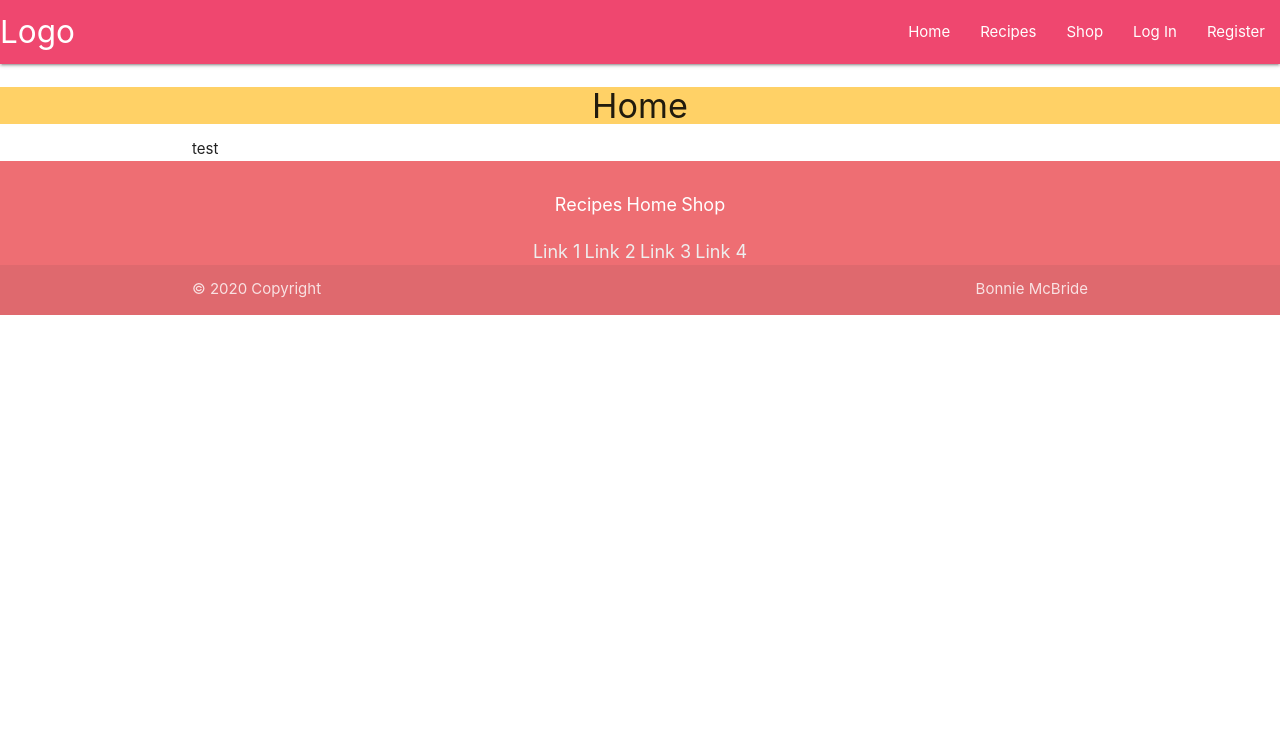
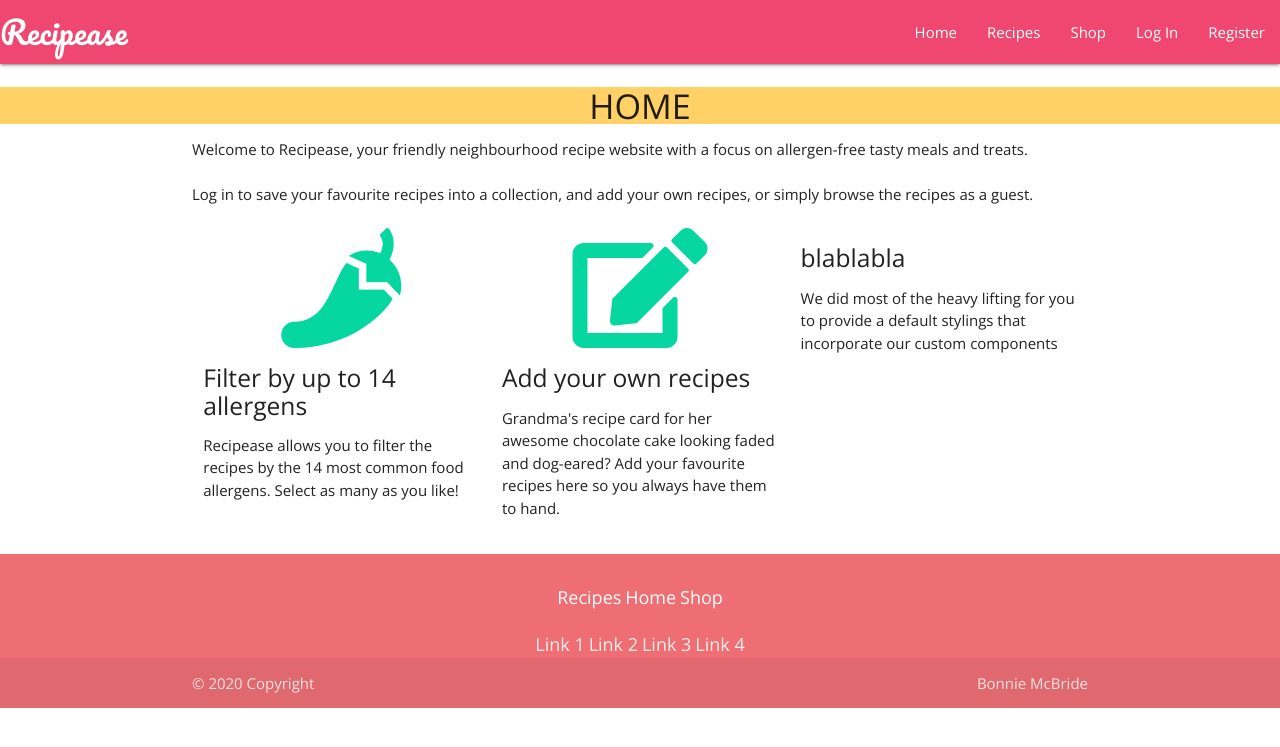
Before and after one commit to BonnieMcb/recipease, a Flask app: page /home in a window 1280 px wide. Shown: the top 747 px of the page. Run offline with Flask 2, Linux system fonts and the light colour scheme; some libraries are stand-ins or nearby versions.

Commit message:
Add fonts and home page content

```diff
--- a/static/css/style.css
+++ b/static/css/style.css
@@ -1,9 +1,25 @@
+html {
+    font-family: 'Open Sans', sans-serif;
+}
+
+a.brand-logo {
+    font-family: 'Pacifico', cursive;
+}
+
 div.nav-wrapper {
     background-color: #ef476f;
 }
 
 h4.page-header {
     background-color: #ffd166;
+    text-transform: uppercase;
+}
+
+.home-icon {
+    font-size: 8em;
+    display: flex;
+    justify-content: center;
+    color: #06d6a0;
 }
 
 img.recipe-picture {
--- a/templates/base.html
+++ b/templates/base.html
@@ -3,19 +3,22 @@
 <head>
     <meta charset="UTF-8">
     <meta name="viewport" content="width=device-width, initial-scale=1.0">
+    <link rel="stylesheet" href="https://cdnjs.cloudflare.com/ajax/libs/font-awesome/5.14.0/css/all.min.css" type="text/css">
     <link rel="stylesheet" href="https://cdnjs.cloudflare.com/ajax/libs/materialize/1.0.0/css/materialize.min.css" type="text/css">
     <link href="https://fonts.googleapis.com/icon?family=Material+Icons" rel="stylesheet">
+    <link rel="preconnect" href="https://fonts.gstatic.com">
+    <link href="https://fonts.googleapis.com/css2?family=Handlee&family=Open+Sans:ital,wght@0,300;0,400;0,600;0,700;0,800;1,300;1,400;1,600;1,700;1,800&family=Pacifico&display=swap" rel="stylesheet">
     <link rel="stylesheet" href="{{ url_for('static', filename='css/style.css') }}" type="text/css">
     {% block styles %}
     {% endblock%}
-    <title>Recipes</title>
+    <title>Recipease</title>
 </head>
 <body>
 
 <header>
     <nav>
         <div class="nav-wrapper">
-            <a href="{{ url_for('home') }}" class="brand-logo">Logo</a>
+            <a href="{{ url_for('home') }}" class="brand-logo">Recipease</a>
             <a href="#" data-target="mobile-demo" class="sidenav-trigger"><i class="material-icons">menu</i></a>
             <ul class="right hide-on-med-and-down">
                 <li><a href="{{ url_for('home') }}">Home</a></li>
--- a/templates/index.html
+++ b/templates/index.html
@@ -8,10 +8,32 @@
 {% block content %}
 
 
+    <div>
+        <div>
+            Welcome to Recipease, your friendly neighbourhood recipe website with a focus on allergen-free tasty meals and treats.
+        </div>
+        <br>
+        <div>Log in to save your favourite recipes into a collection, and add your own recipes, or simply browse the recipes as a guest.
+        </div>
+        <br>
+        <div class="row">
+            <div class="col s4">
+                <i class="fas fa-pepper-hot home-icon"></i>
+                <h5>Filter by up to 14 allergens</h5>
+                <p>Recipease allows you to filter the recipes by the 14 most common food allergens. Select as many as you like!</p>
+            </div>
+            <div class="col s4">
+                <i class="fas fa-edit home-icon"></i>
+                <h5>Add your own recipes</h5>
+                <p>Grandma's recipe card for her awesome chocolate cake looking faded and dog-eared? Add your favourite recipes here so you always have them to hand.</p>
+            </div>
+            <div class="col s4">
+                <h5>blablabla</h5>
+                <p>We did most of the heavy lifting for you to provide a default stylings that incorporate our custom components</p>
+            </div>
+        </div>
+    </div>
 
 
 
-    <div>
-    test
-    </div>
 {% endblock %}
```
